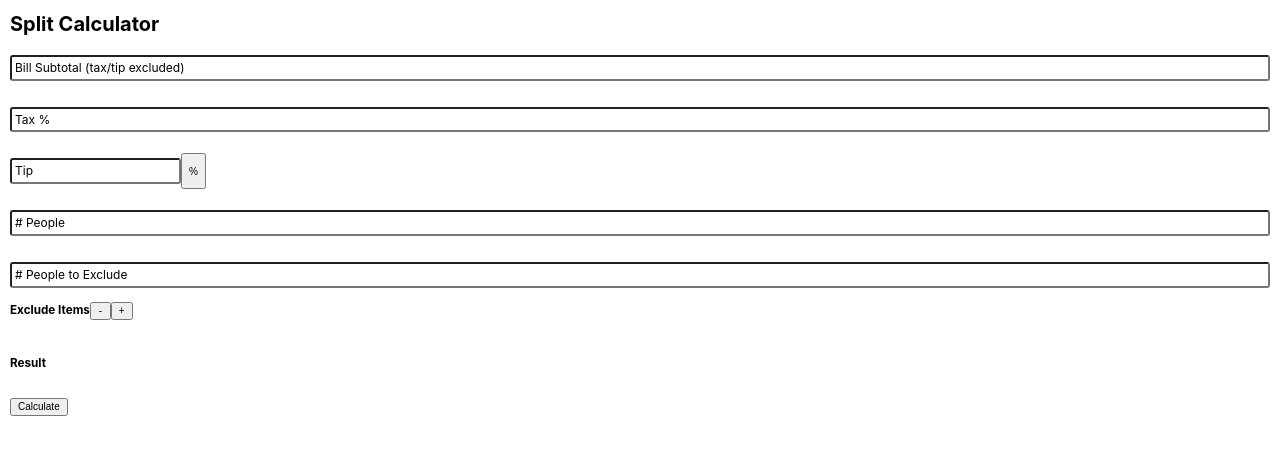
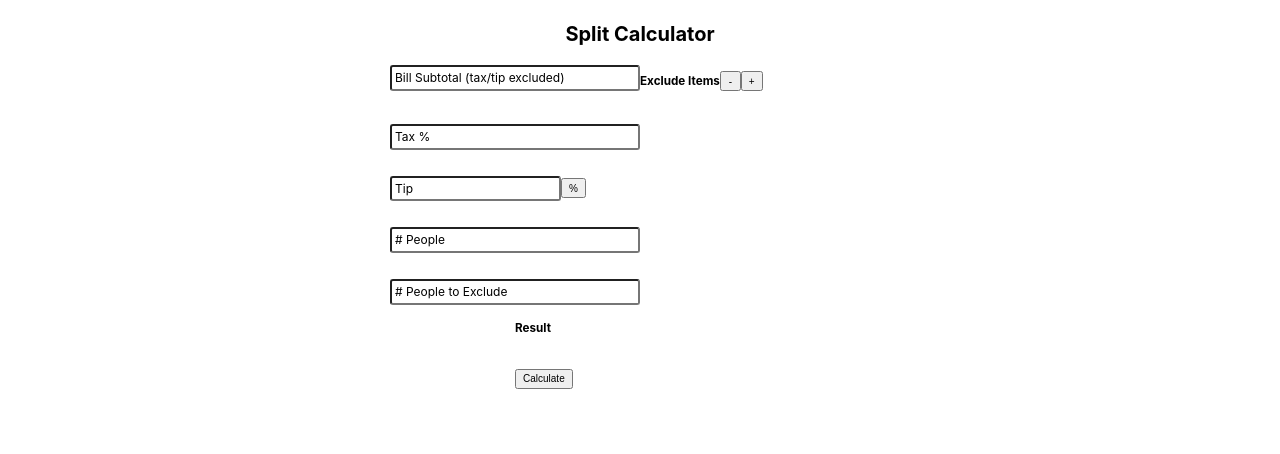
Before and after one commit to vt1022/split-bill, a React (Create React App) app: page / in a window 1280 px wide. Shown: the top 454 px of the page. Built offline with nearby package versions, Linux system fonts and the light colour scheme.

Commit message:
adjusted some css

```diff
--- a/src/App.css
+++ b/src/App.css
@@ -1,7 +1,3 @@
-.wrapper {
-    margin: 10px 10px;
-}
-
 /* remove arrows */
 .hide-arrows {
     -moz-appearance: textfield;
--- a/src/App.js
+++ b/src/App.js
@@ -1,6 +1,6 @@
-import React, { useEffect, useState } from 'react'
+import React, { useState } from 'react'
 import './App.css'
-import { StyledCalculate, Button, Flex, Grid } from './AppStyled'
+import { StyledCalculate, Button, Flex, Grid, Wrapper, StyledApp } from './AppStyled'
 import ExcludeItems from './components/ExcludeItems'
 import FlyingLabelInput from './components/FlyingLabelInput'
 import Total from './components/Total'
@@ -55,6 +55,8 @@ function App() {
     /*** variables for Results Calculation ***/
     const [result, setResult] = useState(null)
     const calculateResult = () => {
+        // if (subtotal === '' || totalPeople === '') return
+
         const sumOfExcludeItems = excludeItemsPrices.reduce((a, b) => parseFloat(a) + parseFloat(b), 0)
 
         const finalTip = tipUnit === '$' || tip <= 0 ? tip : subtotal * (1 + tax / 100) * (1 + tip / 100) - subtotal
@@ -69,10 +71,10 @@ function App() {
     /**********************************/
 
     return (
-        <div className='App'>
-            <div className='wrapper'>
+        <StyledApp>
             <h1>Split Calculator</h1>
-                <Grid>
+            <Wrapper>
+                <Grid variant='info'>
                     <FlyingLabelInput
                         value={subtotal}
                         changeHandler={e => flyingLabelChangeHandler(e, setSubtotal)}
@@ -112,7 +114,7 @@ function App() {
                         inputType='number'
                     />
                 </Grid>
-                <Grid>
+                <Grid variant='exclude-items'>
                     <ExcludeItems
                         excludeItemsPrices={excludeItemsPrices}
                         itemPriceChangeHandler={excludeItemChangeHandler}
@@ -120,13 +122,13 @@ function App() {
                         addRemoveBtnHandler={excludeItemsBtnHandler}
                     />
                 </Grid>
+            </Wrapper>
             <Grid>
                 <h3>Result</h3>
                 <StyledCalculate onClick={calculateResult}>Calculate</StyledCalculate>
                 <Total data={result} />
             </Grid>
-            </div>
-        </div>
+        </StyledApp>
     )
 }
 
--- a/src/AppStyled.js
+++ b/src/AppStyled.js
@@ -1,8 +1,36 @@
-import styled from 'styled-components'
+import styled, { css } from 'styled-components'
+
+export const StyledApp = styled.div`
+    display: flex;
+    flex-direction: column;
+    align-items: center;
+    max-width: 580px;
+    margin: 10px auto;
+`
+
+export const Wrapper = styled.div`
+    display: flex;
+    justify-content: space-around;
+    flex-wrap: wrap;
+`
 
 export const Grid = styled.section`
     display: grid;
     grid-gap: 1.6em;
+    grid-template-rows: calc(27px + 1.6em);
+    min-width: 250px;
+
+    ${props =>
+        props.variant === 'info' &&
+        css`
+            height: min-content;
+        `}
+
+    ${props =>
+        props.variant === 'exclude-items' &&
+        css`
+            align-self: start;
+        `}
 `
 
 export const Flex = styled.div`
@@ -10,6 +38,9 @@ export const Flex = styled.div`
 `
 
 export const Button = styled.button`
+    margin-top: auto;
+    margin-bottom: auto;
+    height: 2em;
     min-width: 2.1em;
 `
 export const StyledCalculate = styled(Button)`
--- a/src/components/ExcludeItems.js
+++ b/src/components/ExcludeItems.js
@@ -47,11 +47,9 @@ export default function ExcludeItems({ excludeItemsPrices, itemPriceChangeHandle
                     +
                 </Button>
             </StyledExcludeItems>
-            <Grid>
-                {numberOfItems.map((item, idx) => (
-                    <ExcludeItem key={idx} idx={idx} />
-                ))}
-            </Grid>
+            {numberOfItems.map((item, idx) => (
+                <ExcludeItem key={idx} idx={idx} />
+            ))}
         </>
     )
 }
--- a/src/components/FlyingLabelInput.js
+++ b/src/components/FlyingLabelInput.js
@@ -2,10 +2,10 @@ import React from 'react'
 import styled, { css } from 'styled-components'
 
 const color1 = '#fff'
-const color2 = '#000'
-const color3 = 'brown'
-const color4 = '#c0ffee'
-const color5 = 'red'
+// const color2 = '#000'
+// const color3 = 'brown'
+// const color4 = '#c0ffee'
+// const color5 = 'red'
 
 export const sharedLabelInput = css`
     border-radius: 3px;
--- a/src/components/Total.js
+++ b/src/components/Total.js
@@ -1,4 +1,4 @@
-import React, { useEffect } from 'react'
+import React from 'react'
 import styled from 'styled-components'
 
 const StyledTotal = styled.div``
@@ -7,8 +7,14 @@ export default function Total({ data }) {
     return (
         data && (
             <StyledTotal>
-                <p>General: {data.general}</p>
-                <p>Excluded: {data.excluded}</p>
+                {data.general !== 'NaN' && data.excluded !== 'NaN' ? (
+                    <>
+                        <p>General: {data.general}</p>
+                        <p>Excluded: {data.excluded}</p>
+                    </>
+                ) : (
+                    <p>Please make sure the numbers are correct</p>
+                )}
             </StyledTotal>
         )
     )
```
Also changed, not shown: package.json (+7 -1 lines), 1 other file (tests, documents, lock files or other folders). Lines whose indentation alone changed are shown as unchanged.
